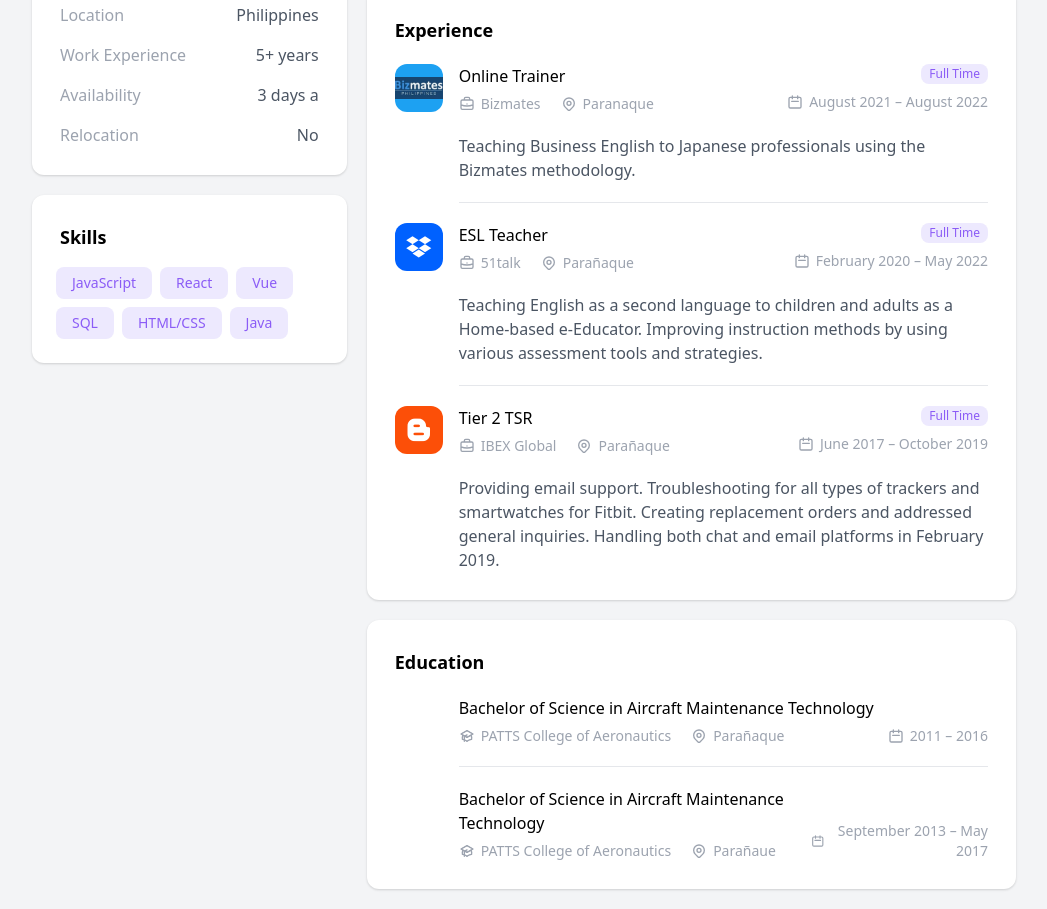
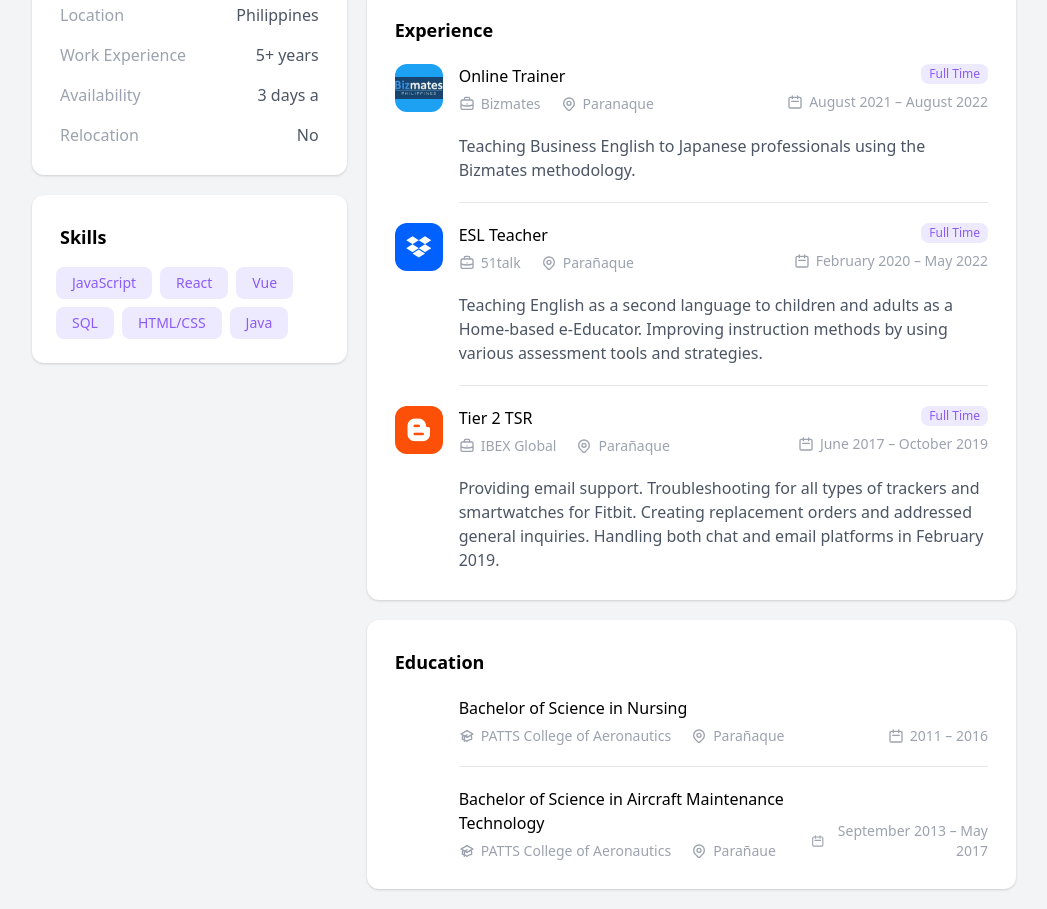
Before and after one commit to ongsanity143/resume, a plain HTML site: page index.html in a window 1280 px wide. Shown: the part 455-1364 px from the top of the page, without its empty margins (116-1163 px from the left). Drawn offline with nearby package versions, Linux system fonts and the light colour scheme.

Commit message:
added current education

```diff
--- a/index.html
+++ b/index.html
@@ -427,7 +427,7 @@
                 <div class="item-header items-end">
                   <div class="space-y-1.5">
                     <div class="font-medium">
-                      Bachelor of Science in Aircraft Maintenance Technology
+                      Bachelor of Science in Nursing
                     </div>
                     <div class="flex space-x-5">
                       <div class="item-header-info">
```
